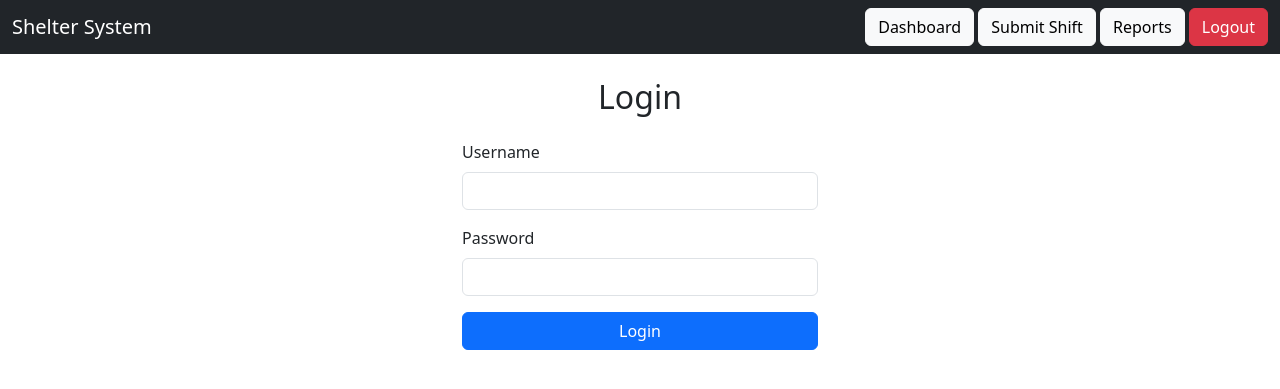
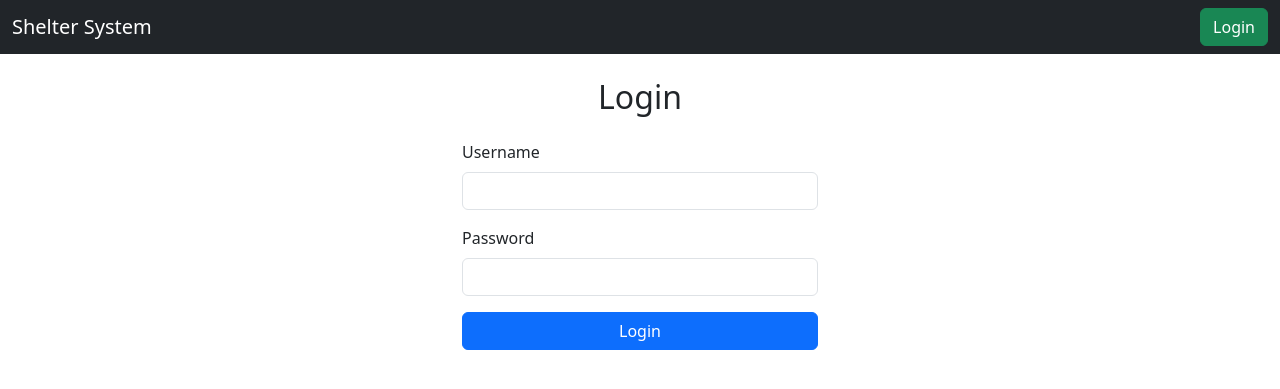
Before and after one commit to myk-sev/United-Caring-Dashboard, a Django app: page /login/ in a window 1280 px wide. Shown: the top 389 px of the page. Run offline with Django 5.2, Linux system fonts and the light colour scheme.

Commit message:
Fixed navbar consistency after logout and updated views

```diff
--- a/accounts/urls.py
+++ b/accounts/urls.py
@@ -1,7 +1,8 @@
 from django.urls import path
-from .views import login_view, logout_view
+from . import views
 
 urlpatterns = [
-    path('login/', login_view, name='login'),
-    path('logout/', logout_view, name='logout'),
+    path('', views.login_view, name='login'),   # THIS is your homepage now
+    path('login/', views.login_view, name='login'),
+    path('logout/', views.logout_view, name='logout'),
 ]
--- a/accounts/views.py
+++ b/accounts/views.py
@@ -19,4 +19,5 @@ def login_view(request):
 
 def logout_view(request):
     logout(request)
+    request.session.flush()
     return redirect('/login/')
--- a/reports/views.py
+++ b/reports/views.py
@@ -1,4 +1,6 @@
 from django.shortcuts import render
+from django.contrib.auth.decorators import login_required
 
+@login_required
 def reports_home(request):
     return render(request, 'reports.html')
--- a/shelter_system/urls.py
+++ b/shelter_system/urls.py
@@ -9,5 +9,4 @@ urlpatterns = [
     path('reports/', include('reports.urls')),
     path('shelters/', include('shelters.urls')),
 
-    path('', RedirectView.as_view(url='/dashboard/', permanent=False)),
 ]
--- a/shelters/views.py
+++ b/shelters/views.py
@@ -3,8 +3,9 @@ from django.http import HttpResponseRedirect
 from django import forms
 from shelters.form import ShelterInputForm
 from shelters.models import ShelterInputModel
+from django.contrib.auth.decorators import login_required
 
-
+@login_required
 def shelters_home(request):
     if request.method == "POST":
         form_data = ShelterInputForm(request.POST)
--- a/templates/base.html
+++ b/templates/base.html
@@ -2,12 +2,12 @@
 <html>
 <head>
     <title>Shelter Management System</title>
-
     <link href="https://cdn.jsdelivr.net/npm/bootstrap@5.3.0/dist/css/bootstrap.min.css" rel="stylesheet">
-
 </head>
 
 <body>
+
+{% if user.is_authenticated %}
 
 <nav class="navbar navbar-dark bg-dark">
     <div class="container-fluid">
@@ -17,15 +17,32 @@
             <a class="btn btn-light" href="/dashboard/">Dashboard</a>
             <a class="btn btn-light" href="/shelters/">Submit Shift</a>
             <a class="btn btn-light" href="/reports/">Reports</a>
-            <a class="btn btn-danger" href="/logout/">Logout</a>
+            <form action="/logout/" method="post" style="display:inline;">
+    {% csrf_token %}
+    <button type="submit" class="btn btn-danger">Logout</button>
+</form>
         </div>
     </div>
 </nav>
 
+{% else %}
+
+<!-- LOGIN PROMPT NAVBAR -->
+<nav class="navbar navbar-dark bg-dark">
+    <div class="container-fluid">
+        <span class="navbar-brand mb-0 h1">Shelter System</span>
+
+        <div>
+            <a class="btn btn-success" href="/login/">Login</a>
+        </div>
+    </div>
+</nav>
+
+{% endif %}
+
 <div class="container mt-4">
 
 {% block content %}
-
 {% endblock %}
 
 </div>
```
Also changed, not shown: dashboard/views.py (+13 -2 lines), shelter_system/settings.py (+7 -2 lines), db.sqlite3 (added).
